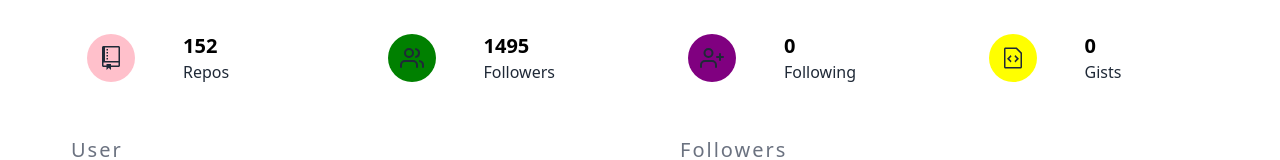
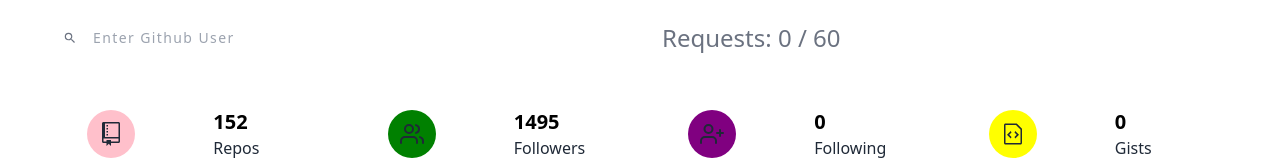
Before and after one commit to fsuh/gitHubUsers_Search, a React (Vite) app: page / in a window 1280 px wide. Shown: the top 160 px of the page. Built offline with nearby package versions, Linux system fonts and the light colour scheme; no server answers.

Commit message:
add user search logic

```diff
--- a/package.json
+++ b/package.json
@@ -12,6 +12,8 @@
 	"dependencies": {
 		"@auth0/auth0-react": "^2.2.3",
 		"@reduxjs/toolkit": "^1.9.7",
+		"@tanstack/react-query": "^5.15.0",
+		"@tanstack/react-query-devtools": "^5.15.0",
 		"@types/fusioncharts": "^3.12.3",
 		"axios": "^1.6.0",
 		"firebase": "^10.6.0",
--- a/src/App.tsx
+++ b/src/App.tsx
@@ -2,13 +2,20 @@ import { createBrowserRouter, RouterProvider } from "react-router-dom";
 import { Dashboard, Error, Landing, Auth } from "./pages";
 import { loader as dashboardLoader } from "./pages/Dashboard";
 //import { Auth0Provider } from "@auth0/auth0-react";
-// import { QueryClientProvider, QueryClient } from "react-query";
+import { QueryClientProvider, QueryClient } from "@tanstack/react-query";
+import { ReactQueryDevtools } from "@tanstack/react-query-devtools";
 
-// const queryClient = new QueryClient();
+const queryClient = new QueryClient({
+	defaultOptions: {
+		queries: {
+			staleTime: 1000 * 60 * 5,
+		},
+	},
+});
 
 const router = createBrowserRouter([
 	{
-		path: "/",
+		index: true,
 		element: <Dashboard />,
 		loader: dashboardLoader,
 		errorElement: <Error />,
@@ -26,9 +33,10 @@ const router = createBrowserRouter([
 ]);
 const App = () => {
 	return (
-		<RouterProvider router={router} />
-		// <QueryClientProvider client={queryClient}>
-		// </QueryClientProvider>
+		<QueryClientProvider client={queryClient}>
+			<RouterProvider router={router} />
+			<ReactQueryDevtools initialIsOpen={false} />
+		</QueryClientProvider>
 	);
 };
 export default App;
--- /dev/null
+++ b/src/ReactQueryHooks.tsx
@@ -0,0 +1,13 @@
+import customFetch from "./utils";
+import { useQuery, useQueryClient } from "@tanstack/react-query";
+
+export const useCheckRequests = () => {
+	const { isLoading, data, error, isError } = useQuery({
+		queryKey: ["requests"],
+		queryFn: async () => {
+			const { data } = await customFetch("/rate_limit");
+			return data;
+		},
+	});
+	return { isLoading, data, error, isError };
+};
--- a/src/components/Info.tsx
+++ b/src/components/Info.tsx
@@ -45,7 +45,7 @@ const Info = () => {
 					return (
 						<article
 							key={id}
-							className="bg-white grid grid-flow-row grid-cols-[auto_1fr] gap-x-12 py-4 px-8 items-center rounded"
+							className="bg-white grid grid-flow-row grid-cols-2 gap-x-12 py-4 px-8 items-center rounded"
 						>
 							<span
 								className={`w-12 h-12 grid place-items-center rounded-full`}
--- a/src/components/Search.tsx
+++ b/src/components/Search.tsx
@@ -1,4 +1,60 @@
+import { FormEvent, useState } from "react";
+import { Form, useNavigation } from "react-router-dom";
+import { MdSearch } from "react-icons/md";
+import { useGitHubContext } from "../context/context";
+
 const Search = () => {
-	return <div>Search</div>;
+	const [user, setUser] = useState("");
+	const { requests, error, setGitHubUser, searchGithubUser } =
+		useGitHubContext();
+	const navigation = useNavigation();
+	const isSubmitting = navigation.state === "submitting";
+
+	const handleSubmit = (e: FormEvent<HTMLFormElement>) => {
+		e.preventDefault();
+		if (user) {
+			searchGithubUser(user);
+		}
+	};
+	return (
+		<section className="py-4 relative">
+			<div className="w-[90vw] mx-auto max-w-[1170px] custom:w-[95vw] relative grid gap-y-4 gap-x-7 md:grid-cols-2 md:items-center ">
+				{error.show && (
+					<article className="absolute w-[90vw] top-0 left-0 translate-y-[-100%]">
+						<p className="capitalize text-red-500 tracking-widest">
+							{error.msg}
+						</p>
+					</article>
+				)}
+				<Form onSubmit={handleSubmit}>
+					<div className="bg-white grid items-center grid-cols-[auto_1fr_auto] gap-x-2 rounded-md p-2">
+						<MdSearch className="text-gray-500 text-xl custom-small:text-sm" />
+						<input
+							type="search"
+							name="login"
+							placeholder="enter github user"
+							value={user}
+							onChange={(e) => setUser(e.target.value)}
+							className="text-gray-300 text-xl custom-small:text-sm py-1 px-2 border-transparent outline-gray-900 tracking-widest capitalize rounded"
+						/>
+						{requests > 0 && (
+							<button
+								type="submit"
+								className="text-xl custom-small:text-sm rounded-md border-transparent py-1 px-2 capitalize tracking-widest bg-cyan-600 text-white cursor-pointer hover:bg-cyan-400 hover:text-green-950 transition duration-300 ease-linear
+
+							"
+								disabled={isSubmitting}
+							>
+								{isSubmitting ? "searching..." : "search"}
+							</button>
+						)}
+					</div>
+				</Form>
+				<h3 className="text-gray-500 font-normal text-2xl mb-0 md:px-2 capitalize">
+					requests: {requests} / 60
+				</h3>
+			</div>
+		</section>
+	);
 };
 export default Search;
--- a/src/context/context.tsx
+++ b/src/context/context.tsx
@@ -1,4 +1,4 @@
-import { createContext, useContext, useState } from "react";
+import { createContext, useContext, useState, useEffect } from "react";
 import type { ReactNode } from "react";
 import mockFollowers from "./mockData/mockFollowers";
 import mockUsers from "./mockData/mockUsers";
@@ -6,15 +6,25 @@ import mockRepos from "./mockData/mockRepos";
 import axios from "axios";
 import { IGitHubUser, IGitHubFollowers, IGitHubRepo } from "../models/User";
 import customFetch from "../utils";
+import { toast } from "react-toastify";
 
 export type ContextProps = {
 	gitHubUser: IGitHubUser;
 	setGitHubUser?: React.Dispatch<React.SetStateAction<IGitHubUser>>;
 	repos: unknown[];
-	setRepos?: React.Dispatch<React.SetStateAction<unknown[]>>;
+	//setRepos?: React.Dispatch<React.SetStateAction<unknown[]>>;
 	followers: IGitHubFollowers[];
-	setFollowers?: React.Dispatch<React.SetStateAction<IGitHubFollowers[]>>;
+	//setFollowers?: React.Dispatch<React.SetStateAction<IGitHubFollowers[]>>;
+	requests: number;
+	//setRequests?: React.Dispatch<React.SetStateAction<number>>;
+	error: IError;
+	searchGithubUser: (user: string) => Promise<void>;
 };
+
+interface IError {
+	show: boolean;
+	msg: string;
+}
 
 const baseUrl = "https://api.github.com";
 
@@ -29,10 +39,7 @@ const baseUrl = "https://api.github.com";
 export const GitHubContext = createContext<ContextProps | undefined>(undefined);
 
 export const useGitHubContext = () => {
-	const context = useContext(GitHubContext);
-	if (!context) {
-		throw new Error("useGitHubContext must be used within a GitHubProvider");
-	}
+	const context = useContext(GitHubContext)!;
 	return context;
 };
 
@@ -45,10 +52,53 @@ const GitHubProvider: React.FC<ContextProviderProps> = ({ children }) => {
 	const [repos, setRepos] = useState<unknown[]>(mockRepos);
 	const [followers, setFollowers] = useState<IGitHubFollowers[]>(mockFollowers);
 
+	// // request loading
+	const [requests, setRequests] = useState(0);
+	const [isLoading, setIsLoading] = useState(false);
+	const [error, setError] = useState({ show: false, msg: "" });
+	const searchGithubUser = async (user: string) => {
+		// toggleError
+		//setLoading(true)
+		const response = await customFetch(`/users/${user}`).catch((error) =>
+			console.error(error)
+		);
+		console.log(response);
+		if (response) {
+			setGitHubUser(response.data);
+		} else {
+			toggleError(true, `there is no user with the username ${user}`);
+		}
+	};
+	// check rate
+	const checkRequests = async () => {
+		const results = await customFetch("/rate_limit");
+		const data = results?.data;
+		const {
+			rate: { remaining },
+		} = data;
+
+		setRequests(remaining);
+		if (remaining === 0) {
+			toggleError(true, "sorry! you have exceeded your hourly rate limit");
+		}
+		return;
+	};
+	const toggleError = (show = false, msg = "") => {
+		setError({ show, msg });
+	};
+	// error
+	useEffect(() => {
+		checkRequests();
+	}, []);
+
 	const gitHubValue: ContextProps = {
 		gitHubUser,
+		setGitHubUser,
 		repos,
 		followers,
+		requests,
+		error,
+		searchGithubUser,
 	};
 	return (
 		<GitHubContext.Provider value={gitHubValue}>
--- a/src/main.tsx
+++ b/src/main.tsx
@@ -3,13 +3,17 @@ import ReactDOM from "react-dom/client";
 import App from "./App.tsx";
 import "./index.css";
 import { ToastContainer } from "react-toastify";
+import "react-toastify/dist/ReactToastify.css";
 import GitHubProvider from "./context/context";
 
 ReactDOM.createRoot(document.getElementById("root")!).render(
 	<React.StrictMode>
 		<GitHubProvider>
+			<ToastContainer
+				position="top-center"
+				autoClose={2000}
+			/>
 			<App />
-			<ToastContainer position="top-center" />
 		</GitHubProvider>
 	</React.StrictMode>
 );
--- a/src/pages/Dashboard.tsx
+++ b/src/pages/Dashboard.tsx
@@ -1,16 +1,45 @@
-import { useLoaderData } from "react-router-dom";
+import { Params, useLoaderData } from "react-router-dom";
 import { Info, Repos, User, Search, Navbar } from "../components";
+import customFetch from "../utils";
+import { QueryClient, useQuery, useQueryClient } from "@tanstack/react-query";
+import { useCheckRequests } from "../ReactQueryHooks";
 
-export const loader = async () => {
-	return "something";
+const url = "/users";
+
+const searchGithubUser = (user: string) => {
+	return {
+		queryKey: ["githubuser", user],
+		queryFn: async () => {
+			const response = await customFetch(`/users/${user}`);
+			return response.data;
+		},
+	};
 };
+
+export const loader =
+	(queryClient: QueryClient) =>
+	async ({ request }: { request: Request }) => {
+		const url = new URL(request.url);
+		const user = url.searchParams.get("login") || "";
+		const response = await queryClient.ensureQueryData(searchGithubUser(user));
+
+		console.log("the respons is", response);
+		return "something";
+	};
+
+// export const loader = async ({ request }: { request: Request }) => {
+// 	const params = new URL(request.url).searchParams;
+// 	const search = params.get("search");
+// 	console.log(params);
+// 	return "something";
+// };
 const Dashboard = () => {
-	const data = useLoaderData();
-	console.log(data);
+	const { user } = useLoaderData();
+	console.log("the user is", user);
 	return (
 		<main>
 			{/* <Navbar /> */}
-			{/* <Search /> */}
+			<Search />
 			<Info />
 			<User />
 			<Repos />
--- a/src/utils.ts
+++ b/src/utils.ts
@@ -1,7 +1,7 @@
 import axios from "axios";
 
 const customFetch = axios.create({
-	baseURL: "https//api.github.com",
+	baseURL: "https://api.github.com",
 });
 
 export default customFetch;
--- a/tailwind.config.js
+++ b/tailwind.config.js
@@ -7,6 +7,9 @@ export default {
 			custom: "992px",
 			"custom-small": "800px",
 			custom_big: "1200px",
+			sm: "640px",
+			md: "768px",
+			lg: "1024px",
 		},
 	},
 	// eslint-disable-next-line no-undef
```
Also changed, not shown: 1 other file (tests, documents, lock files or other folders).
